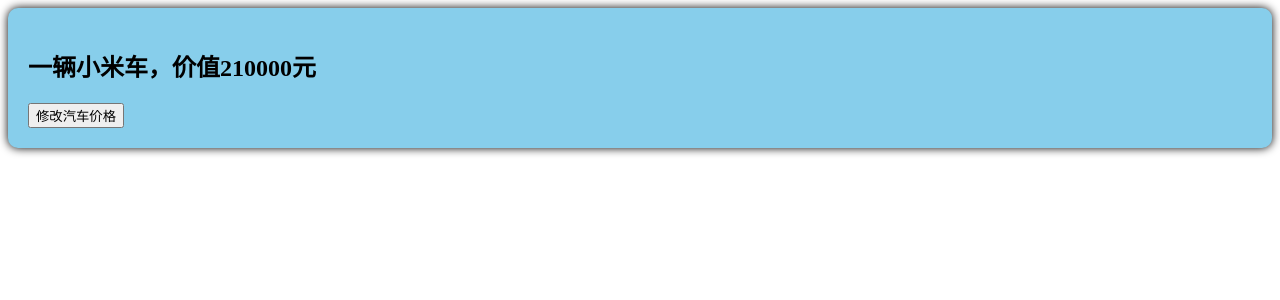
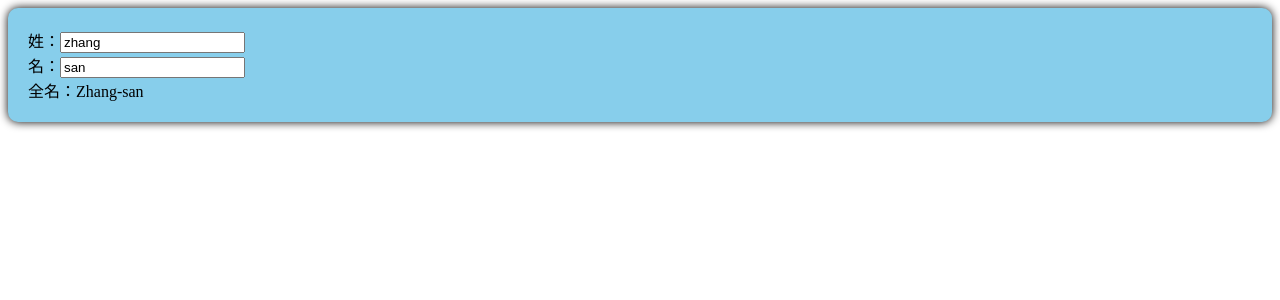
Before and after one commit to FreshAlfred/re_vue3, a Vue app: page / in a window 1280 px wide. Shown: the top 300 px of the page. Built offline with nearby package versions, Linux system fonts and the light colour scheme.

Commit message:
20240402company

```diff
--- a/src/App.vue
+++ b/src/App.vue
@@ -1,14 +1,14 @@
 <template>
-    <!-- <Person /> -->
-    <Car />
+    <Person />
+    <!-- <Car /> -->
 </template>
 
 <script lang="ts">
-    // import Person from './components/Person.vue'
-    import Car from './components/Car.vue'
+    import Person from './components/Person.vue'
+    // import Car from './components/Car.vue'
     export default {
         name: 'App',
-        components: { Car }
+        components: { Person }
     }
 </script>
 
--- a/src/components/Car.vue
+++ b/src/components/Car.vue
@@ -9,7 +9,7 @@
 import { reactive } from 'vue'
     let car = reactive({brand: '小米', price: 210000})
     function changePrice() {
-        car.price += 10000
+        Object.assign(car, { price: car.price + 100, brand: '大米' })
     }
 </script>
 
--- a/src/components/Person.vue
+++ b/src/components/Person.vue
@@ -1,27 +1,18 @@
 <template>
     <div class="person">
-        <h2>name: {{ name }}</h2>
-        <h2>age: {{ age }}</h2>
-        <button @click="showTel">查看联系方式</button>
-        <button @click="changeName">修改名字</button>
-        <button @click="changeAge">修改年龄</button>
+        姓：<input type="text" v-model="firstName"><br />
+        名：<input type="text" v-model="lastName"><br />
+        全名：<span>{{ fullName }}</span><br />
     </div>
 </template>
 
 <script lang="ts" setup name="Person-alfred">
-import { ref } from 'vue'
-let name = ref('Alfred')
-let age = ref(18)
-let tel = '17318400111'
-function changeName() {
-    name.value = '黄小俊'
-}
-function changeAge() {
-    age.value += 1
-}
-function showTel() {
-    alert(tel)
-}
+import { computed, ref } from 'vue'
+let firstName = ref('zhang')
+let lastName = ref('san')
+let fullName = computed(() => {
+    return firstName.value.slice(0, 1).toUpperCase() + firstName.value.slice(1) + '-' + lastName.value
+})
 </script>
 
 <style scoped>
```
